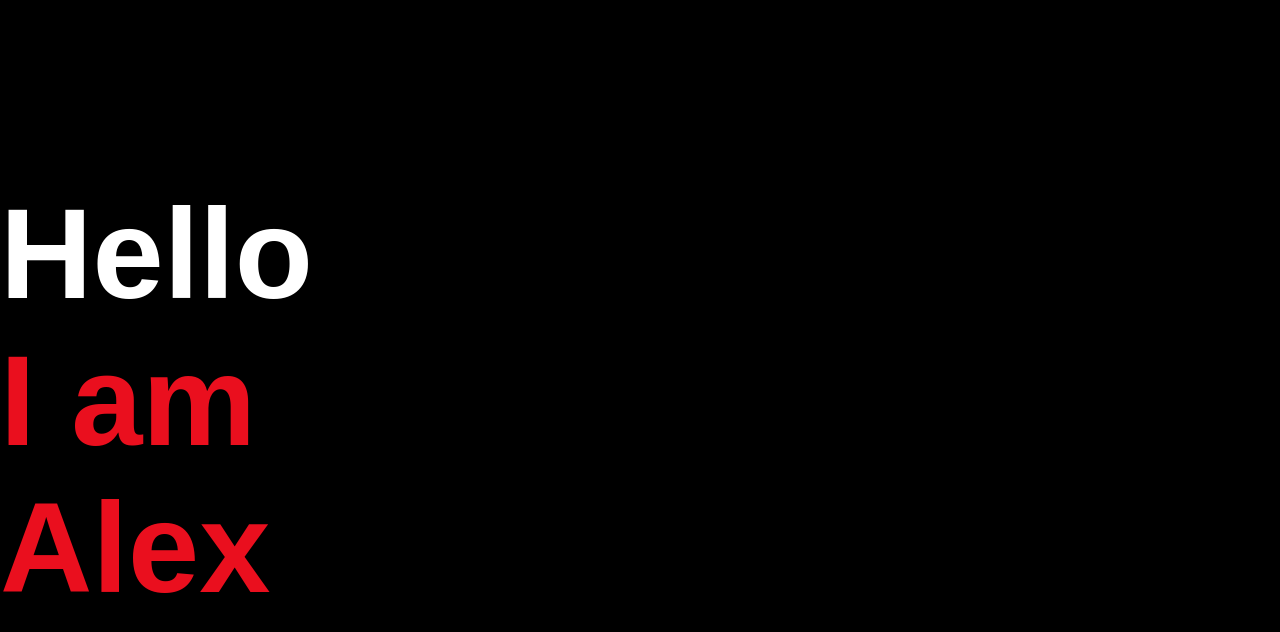
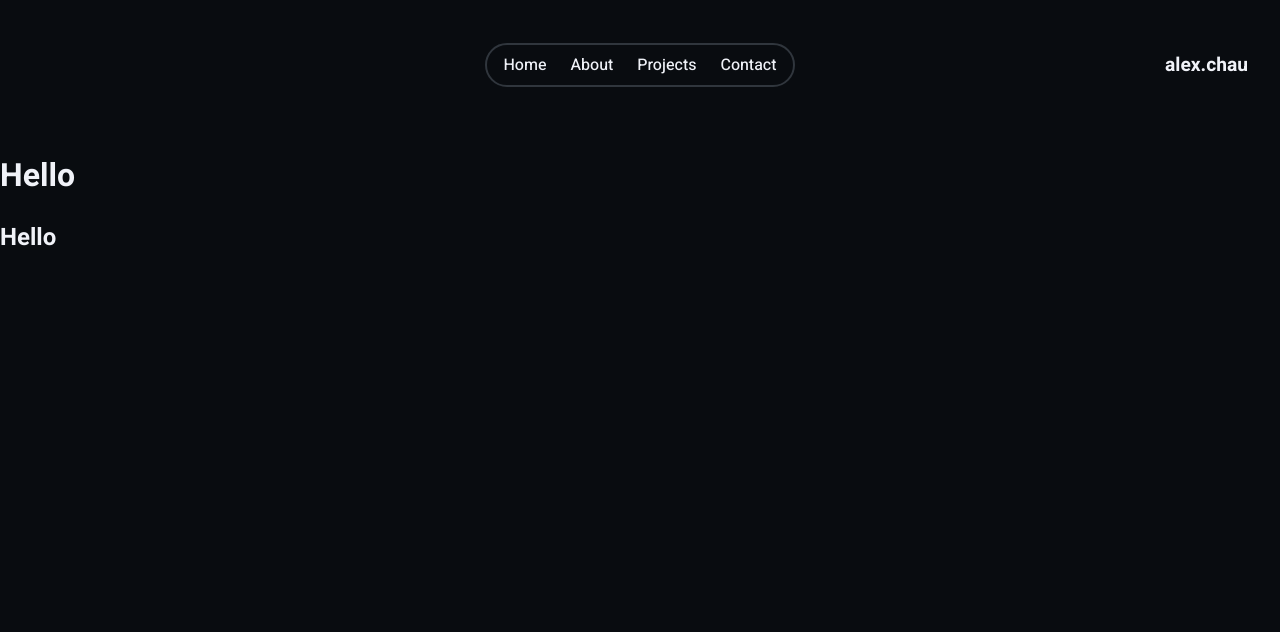
Before and after one commit to AxterDoesCode/alexchau.co.uk, a React (Vite) app in the folder vite-project/: page / in a window 1280 px wide. Shown: the top 632 px of the page. Built offline with nearby package versions, Linux system fonts and the light colour scheme.

Commit message:
started laying out the page and changed routing

```diff
--- a/vite-project/index.html
+++ b/vite-project/index.html
@@ -1,6 +1,9 @@
 <!DOCTYPE html>
 <html lang="en">
   <head>
+    <link rel="preconnect" href="https://fonts.googleapis.com">
+    <link rel="preconnect" href="https://fonts.gstatic.com" crossorigin>
+    <link href="https://fonts.googleapis.com/css2?family=Heebo:wght@400;500;700&display=swap" rel="stylesheet">
     <meta charset="UTF-8" />
     <link rel="icon" type="image/svg+xml" href="/vite.svg" />
     <meta name="viewport" content="width=device-width, initial-scale=1.0" />
--- a/vite-project/src/App.css
+++ /dev/null
@@ -1,41 +0,0 @@
-#root {
-  max-width: 1280px;
-  margin: 0 auto;
-  padding: 2rem;
-  text-align: center;
-}
-
-.logo {
-  height: 6em;
-  padding: 1.5em;
-  will-change: filter;
-}
-.logo:hover {
-  filter: drop-shadow(0 0 2em #646cffaa);
-}
-.logo.react:hover {
-  filter: drop-shadow(0 0 2em #61dafbaa);
-}
-
-@keyframes logo-spin {
-  from {
-    transform: rotate(0deg);
-  }
-  to {
-    transform: rotate(360deg);
-  }
-}
-
-@media (prefers-reduced-motion: no-preference) {
-  a:nth-of-type(2) .logo {
-    animation: logo-spin infinite 20s linear;
-  }
-}
-
-.card {
-  padding: 2em;
-}
-
-.read-the-docs {
-  color: #888;
-}
--- a/vite-project/src/App.tsx
+++ b/vite-project/src/App.tsx
@@ -2,15 +2,27 @@ import Home from './Home'
 import About from "./About"
 import Projects from "./Projects"
 import Contact from "./Contact"
-import {Routes, Route} from "react-router-dom"
+import {Link, Routes, Route} from "react-router-dom"
 function App() {
   return(
+    <>
+      <header>
+        <nav className="nav">
+          <Link to="/" className="nav--link">Home</Link>
+          <Link to="about" className="nav--link">About</Link>
+          <Link to="projects" className="nav--link">Projects</Link>
+          <Link to="contact" className="nav--link">Contact</Link>
+        </nav>
+        <p className='name'>alex.chau</p>
+      </header>
+
       <Routes>
         <Route path="/*" element={<Home />} />
         <Route path="about" element={<About />}/>
         <Route path="projects" element={<Projects />}/>
         <Route path="contact" element={<Contact />}/>
       </Routes>
+    </>
   )
 }
 
--- a/vite-project/src/Home.tsx
+++ b/vite-project/src/Home.tsx
@@ -1,11 +1,9 @@
 import { Link } from "react-router-dom"
 export default function Home (){
     return(
-        <div className="Home">
-            <h1 className="large"><Link to="about">Hello</Link></h1>
-            <h1 className="large red"><Link to="projects">I am</Link></h1>
-            <h1 className="large red"><Link to="contact">Alex</Link></h1>
-
-        </div>
+        <>
+            <h1>Hello</h1>
+            <h2>Hello</h2>
+        </>
     )
 }
--- a/vite-project/src/index.css
+++ b/vite-project/src/index.css
@@ -8,30 +8,49 @@ html, body{
 
 body{
     height: 100vh;
-    background-color: black;
+    background-color: #090C10;
     font-family: 'Heebo', sans-serif;
 }
 
-h1{
-    margin: 0;
-    color: white;
-    text-align: start;
+h1, h2, p{
+    color: #F0F2F8;
 }
 
-.large > *{
-    font-size: 8rem;
-    text-decoration: none;
-    color: inherit;
+
+
+header{
+    display: grid;
+    grid-template-columns: 1fr 1fr 1fr;
+    grid-template-areas:"blank nav name";
+    padding: 2em;
+    align-items: center;
 }
 
-.red{
-    color: #EA0F1E;
+.name{
+    grid-area: name;
+    font-size: 1.2rem;
+    font-weight: 700;
+    display: flex;
+    justify-self: end;
 }
 
-.Home{
+.nav{
+    justify-self: center;
+    grid-area: nav;
+    width: fit-content;
+    padding: .5em 1em;
     display: flex;
-    flex-direction: column;
+    gap: 1.5em;
     justify-content: center;
-    gap: 0;
-    height: 100vh;
+    align-items: center;
+    border: 2px solid #30363D;
+    border-radius: 2em;
 }
+
+.nav--link{
+    margin: 0;
+    font-size: 1rem;
+    font-weight: 500;
+    text-decoration: none;
+    color: #F0F2F8;
+}
```
Lines whose indentation alone changed are shown as unchanged.
